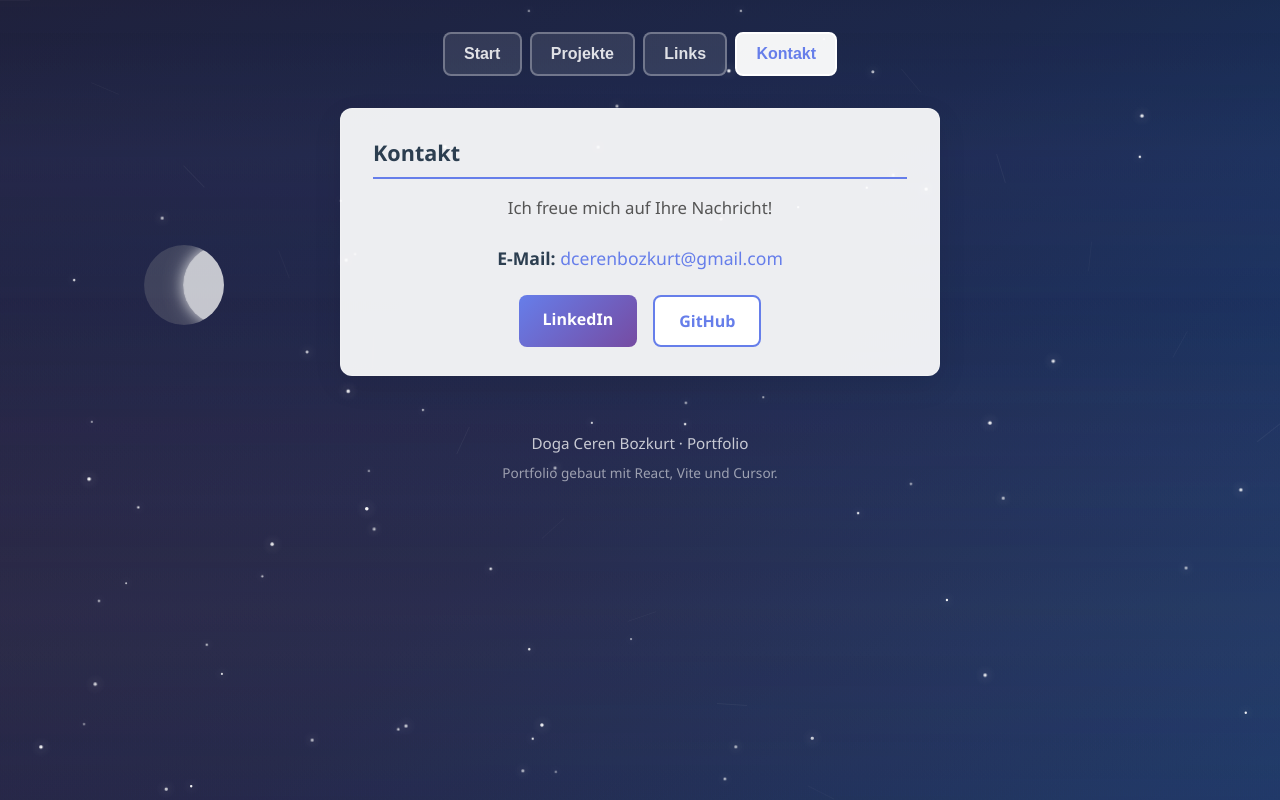
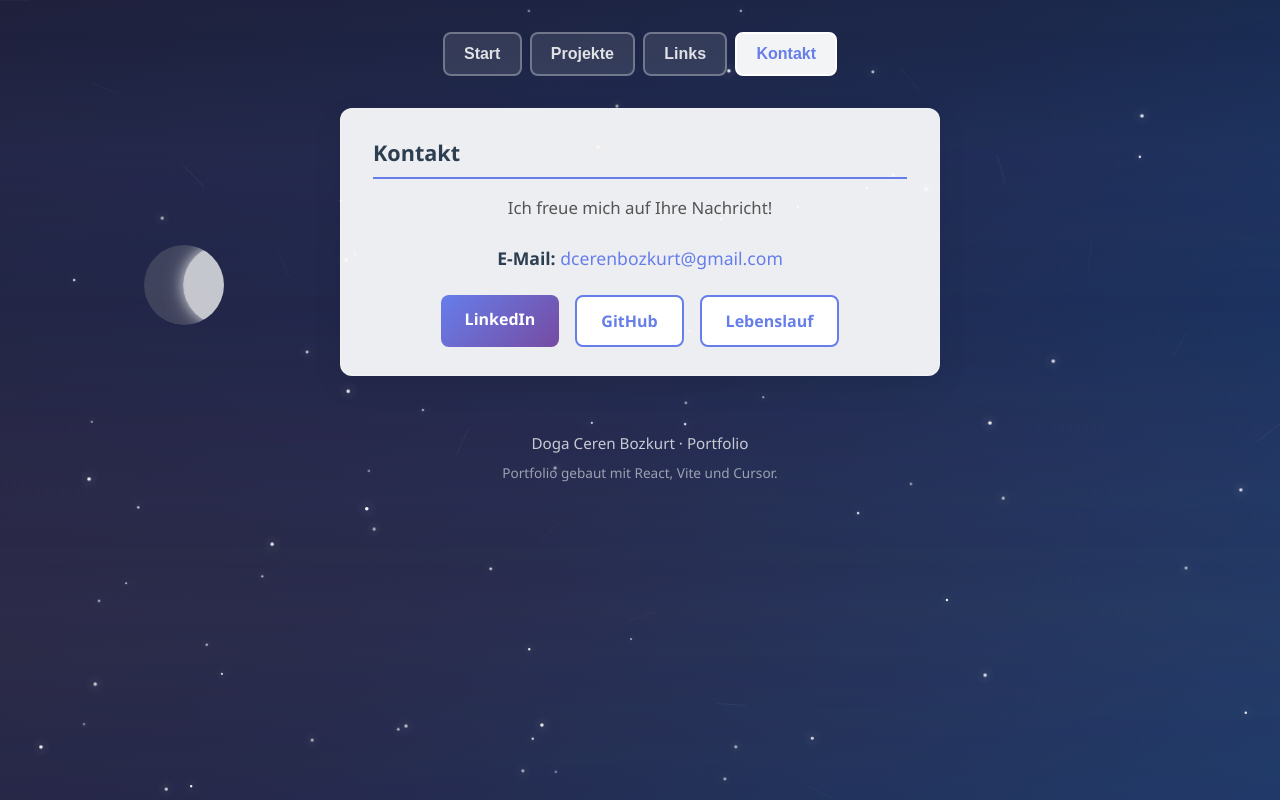
Before and after one commit to dogacero/dogaceren-portfolio, a React (Vite) app: page / in a window 1280 px wide. Both pictures are taken after a click on the button "Kontakt". Built offline with nearby package versions, Linux system fonts and the light colour scheme.

Commit message:
Update LandingPage.jsx

```diff
--- a/src/components/LandingPage.jsx
+++ b/src/components/LandingPage.jsx
@@ -5,6 +5,7 @@ import './LandingPage.css';
 
 const GITHUB_URL = 'https://github.com/dogacero';
 const LEBENSLAUF_GITHUB_URL = 'https://github.com/JanesMarekFabian/Softwar3.pro';
+const LEBENSLAUF_LIVE_URL = 'https://dogacero.github.io/lebenslauf-react/';
 const LINKEDIN_URL = 'https://www.linkedin.com/in/doga-ceren-bozkurt';
 
 const TABS = [
@@ -146,6 +147,14 @@ const LandingPage = () => {
                 >
                   GitHub
                 </a>
+                <a
+                  href={LEBENSLAUF_LIVE_URL}
+                  target="_blank"
+                  rel="noopener noreferrer"
+                  className="btn btn-secondary"
+                >
+                  Lebenslauf
+                </a>
               </div>
             </section>
           </div>
```
